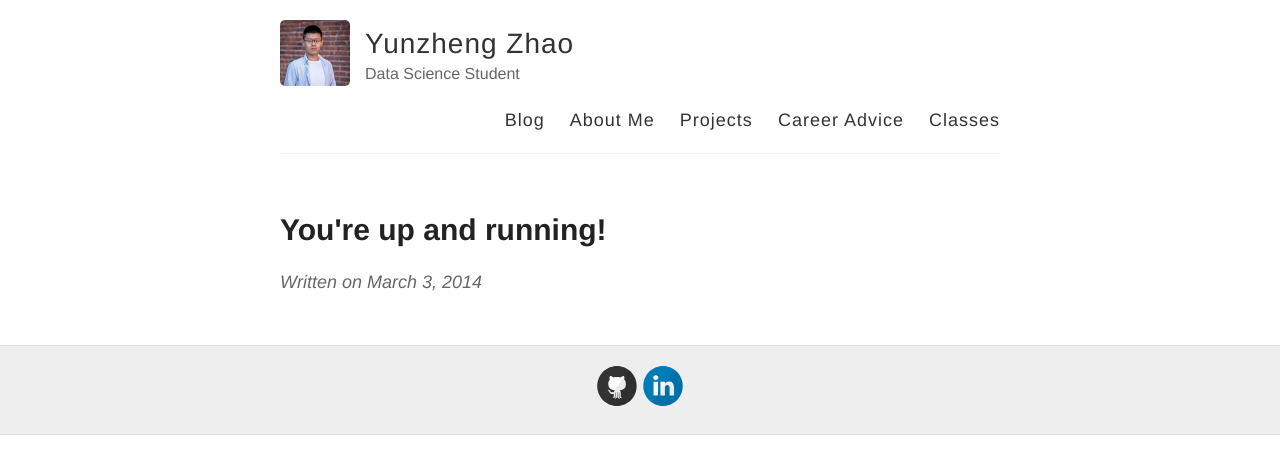
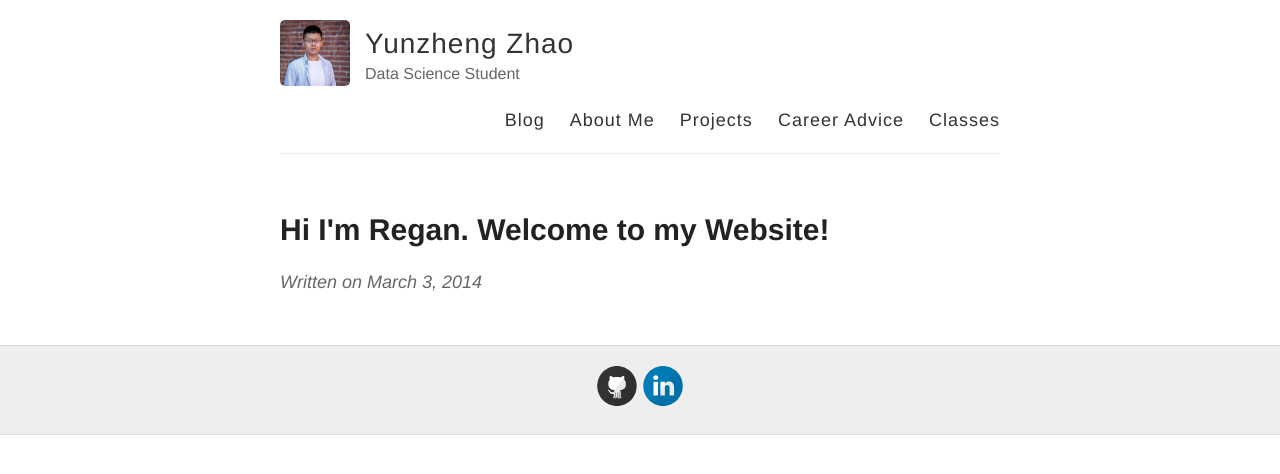
Before and after one commit to reaganzhao/reaganzhao.github.io, a Jekyll site: the page built from _posts/2014-3-3-Hello-World.md, in a window 1280 px wide. Shown: the top 474 px of the page. Built offline with Jekyll 4.4.1, drawn with Linux system fonts in a browser that asks for light colours.

Commit message:
Add files via upload

```diff
--- a/_posts/2014-3-3-Hello-World.md
+++ b/_posts/2014-3-3-Hello-World.md
@@ -1,4 +1,4 @@
 ---
 layout: post
-title: You're up and running!
+title: Hi I'm Regan. Welcome to my Website!
 ---
```
